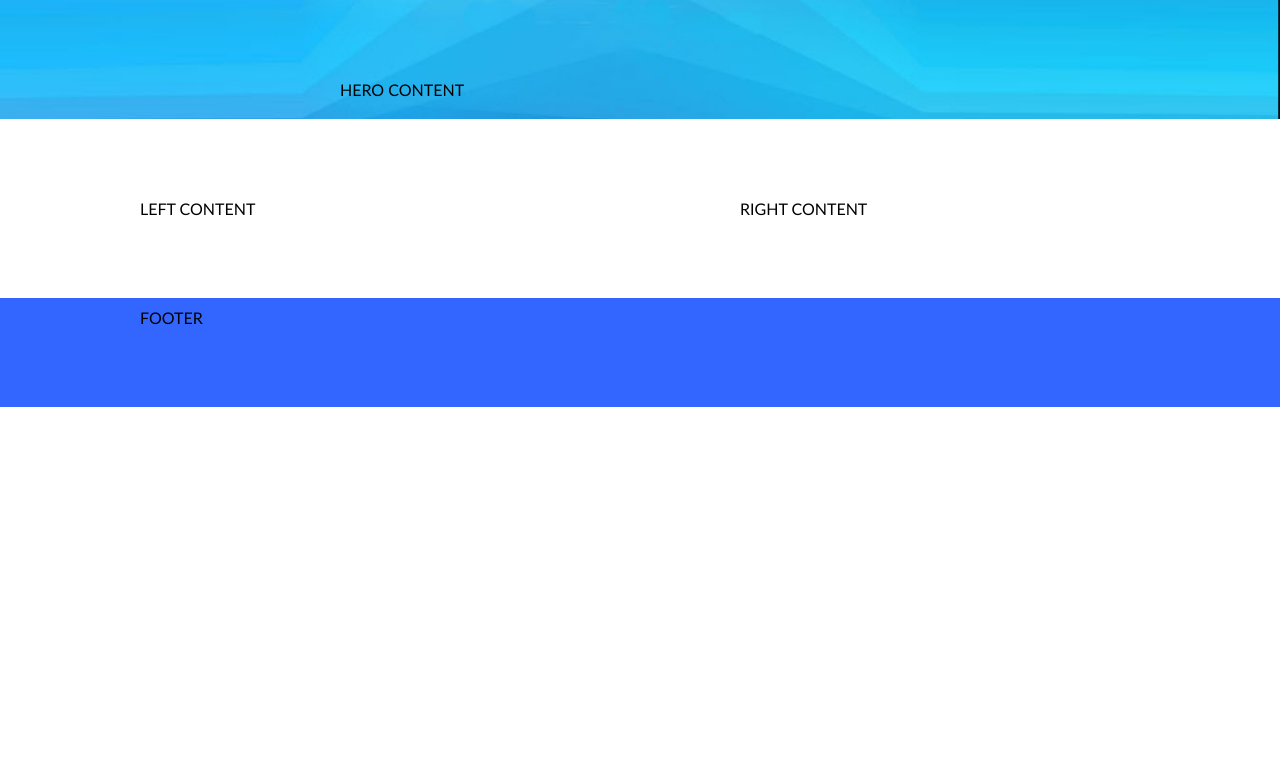
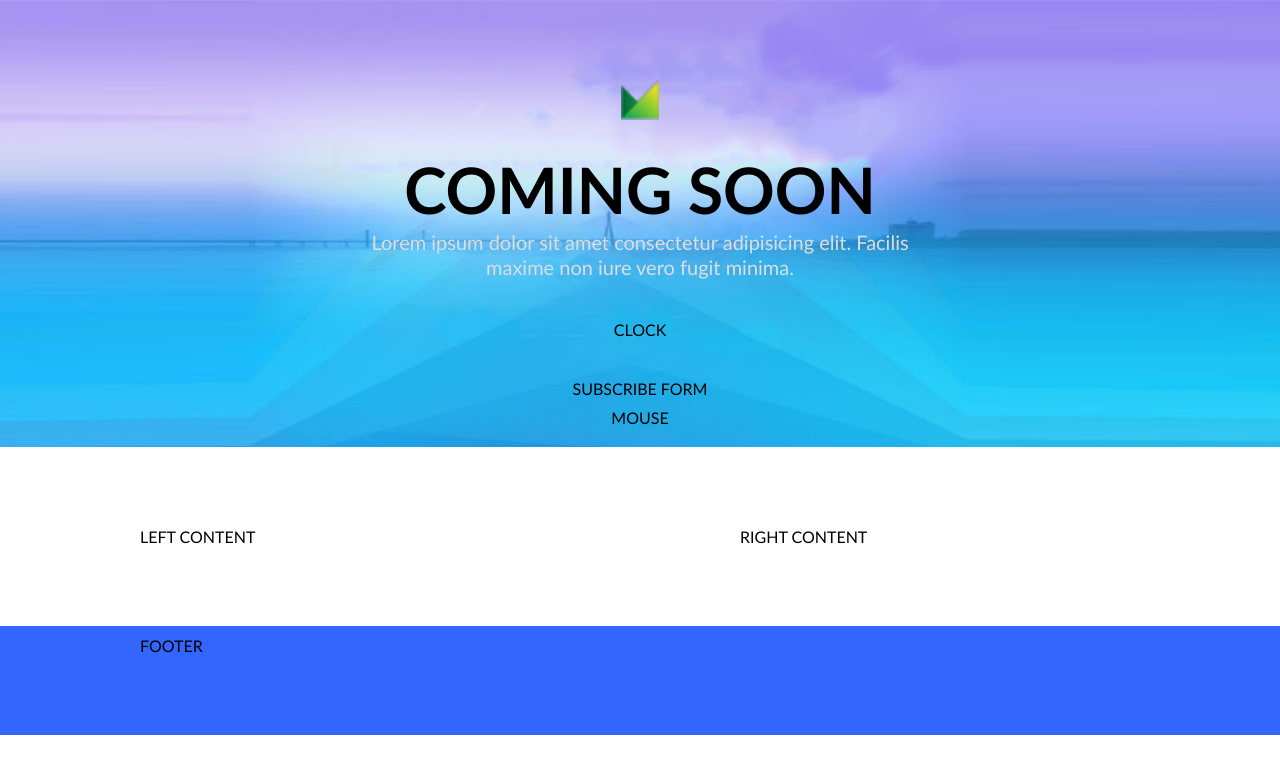
Before and after one commit to front-end-by-rimantas/14-grupe-coming-soon, a plain HTML site: page index.html in a window 1280 px wide. Drawn offline with Linux system fonts and the light colour scheme.

Commit message:
Hero section #2

```diff
--- a/css/custom.css
+++ b/css/custom.css
@@ -1,7 +1,8 @@
+/* STRUCTURE */
 .container {
     display: inline-block;
     width: 100%;
-    padding: 80px;
+    padding: 80px 0;
 }
     .container.hero {
         background-color: #36f;
@@ -9,23 +10,20 @@
         background-repeat: no-repeat;
         background-position: center bottom;
         background-size: cover;
-        padding-top: 80px;
         padding-bottom: 20px;
     }
     .container.content {
         background-color: #fff;
-        padding-top: 80px;
-        padding-bottom: 80px;
     }
     .container.footer {
         background-color: #36f;
         padding-top: 10px;
-        padding-bottom: 80px;
     }
     .container > .hero-row {
         display: inline-block;
         width: 600px;
         margin-left: calc(50% - 300px);
+        text-align: center;
     }
     .container > .row {
         display: inline-block;
@@ -73,3 +71,39 @@
             width: 100%;
         }
 }
+
+/* HERO */
+.hero-row > .logo {
+    display: inline-block;
+    margin-bottom: 40px;
+    height: 40px;
+}
+.hero-row > h1 {
+    display: inline-block;
+    width: 100%;
+    margin-bottom: 10px;
+    text-transform: uppercase;
+    color: #000;
+    font-size: 64px;
+    line-height: 60px;
+}
+.hero-row > p {
+    display: inline-block;
+    width: 100%;
+    font-size: 20px;
+    line-height: 25px;
+    color: #ddd;
+}
+.hero-row > .clock {
+    display: inline-block;
+    width: 100%;
+    margin: 40px 0;
+}
+.hero-row > .form {
+    display: inline-block;
+    width: 90%;
+    margin: 0 5% 10px;
+}
+.hero-row > .mouse {
+    display: inline-block;
+}
--- a/index.html
+++ b/index.html
@@ -16,7 +16,12 @@
 <body>
     <div class="container hero">
         <div class="hero-row">
-            HERO CONTENT
+            <img src="./img/logo.png" alt="Logo" class="logo">
+            <h1>Coming soon</h1>
+            <p>Lorem ipsum dolor sit amet consectetur adipisicing elit. Facilis maxime non iure vero fugit minima.</p>
+            <div class="clock">CLOCK</div>
+            <form class="form">SUBSCRIBE FORM</form>
+            <div class="mouse">MOUSE</div>
         </div>
     </div>
     <div class="container content">
```
